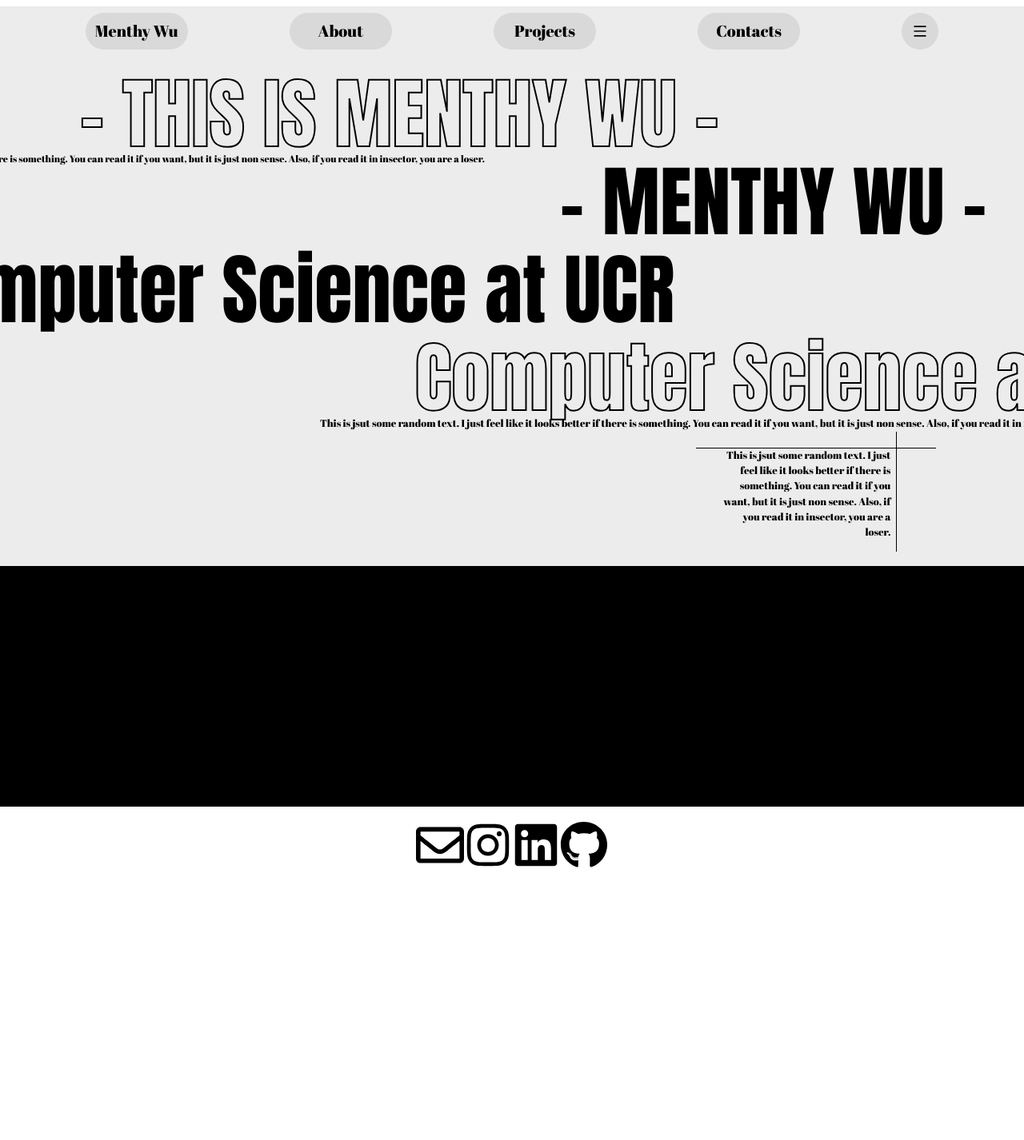
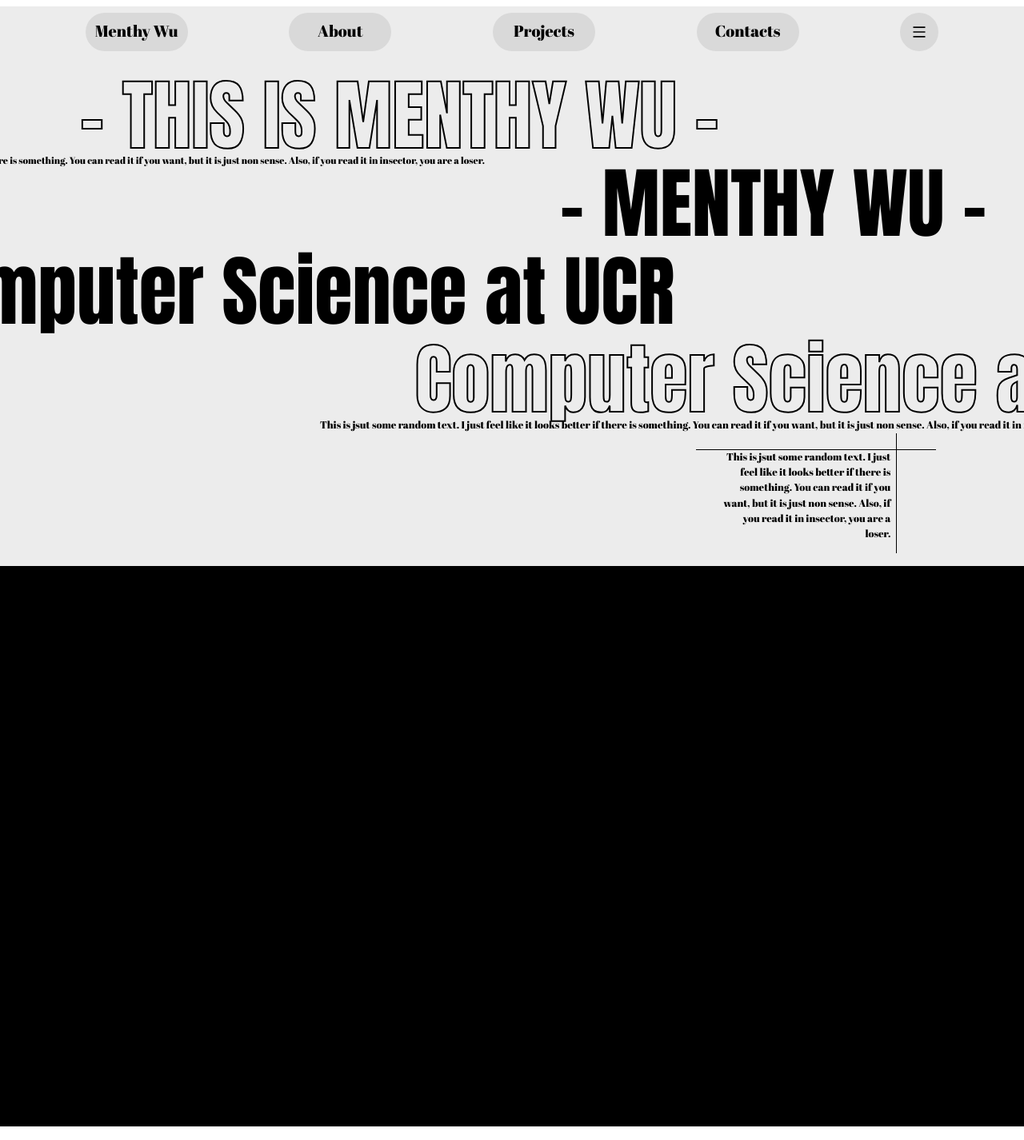
Before and after one commit to menthy-wu/menthy-wu.github.io, a Next.js app: page / in a window 1280 px wide. Shown: the top 1426 px of the page at 80% size. Before the commit the page ends 1112 px from the top, so only its background shows below. Built offline with nearby package versions, Linux system fonts and the light colour scheme.

Commit message:
add about

```diff
--- a/components/About.jsx
+++ b/components/About.jsx
@@ -1,6 +1,12 @@
 import React from "react";
 
 const About = () => {
-  return <div className="bg-black w-full h-[300px]"></div>;
+  return (
+    <div className="bg-black w-full h-[700px]">
+      <div className="relative w-full">
+        {/* <div className="rotate-270 text-white font-abril text-10xl whitespace-nowrap text-clip overflow-hidden">About •About•About •</div> */}
+      </div>
+    </div>
+  );
 };
 export default About;
--- a/components/MenuButton.jsx
+++ b/components/MenuButton.jsx
@@ -1,6 +1,11 @@
 import React from "react";
+import { RiMenuFill } from "react-icons/ri";
 
 const MenuButton = ()=>
 {
-    return(<div></div>)
+    return(
+        <div className="bg-nav rounded-full h-12 w-12  items-center justify-center flex font-abril p-2 text-xl">
+          <RiMenuFill/>
+        </div>)
 }
+export default MenuButton;
--- a/components/Nav.jsx
+++ b/components/Nav.jsx
@@ -1,5 +1,5 @@
 import React from "react";
-import { RiMenuFill } from "react-icons/ri";
+import MenuButton from "./MenuButton";
 
 const Nav = () => {
   return (
@@ -16,9 +16,7 @@ const Nav = () => {
       <div className="bg-nav rounded-full w-32 text-center font-abril p-2 text-xl">
         Contacts
       </div>
-      <div className="bg-nav rounded-full h-full aspect-square items-center justify-center flex font-abril p-2 text-xl">
-        <RiMenuFill/>
-      </div>
+      <MenuButton/>
     </div>
   );
 };
--- a/tailwind.config.js
+++ b/tailwind.config.js
@@ -6,6 +6,9 @@ module.exports = {
   ],
   theme: {
     extend: {
+      rotate: {
+        '270': '270deg',
+      },
       colors: {
         nav: "#D9D9D9",
         gray: "#ECECEC",
```
